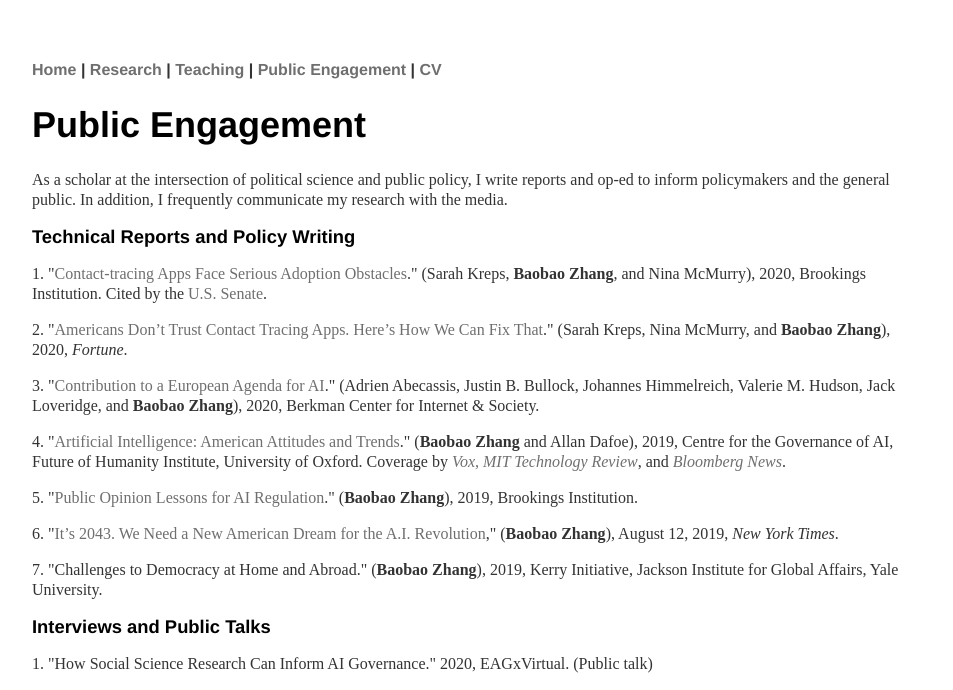
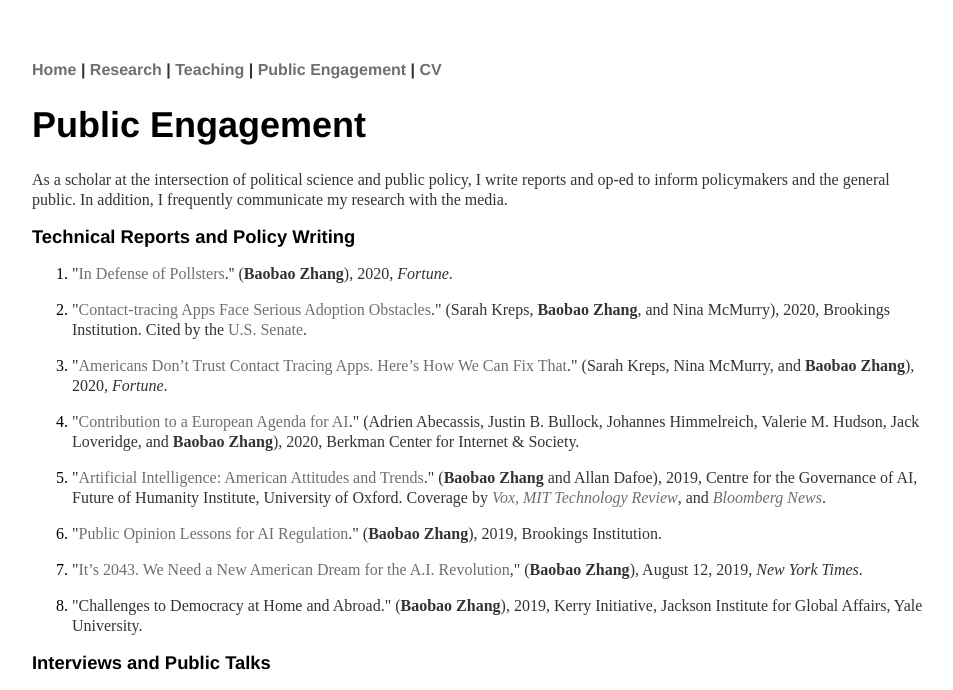
Before and after one commit to morganlivingston/baobaofzhang.github.io, a Jekyll site: the page built from public_engagement.html, in a window 1280 px wide and 1400 px high, cut to the strip 0-690 px from the top of the window. Shown: the whole strip, without its empty margins (160-1113 px from the left). Built offline with Jekyll 4.4.1, drawn with Linux system fonts in a browser that asks for light colours; some of the changed text lies outside the part shown.

Commit message:
Update public engagement page

```diff
--- a/public_engagement.html
+++ b/public_engagement.html
@@ -11,47 +11,79 @@ title: Baobao Zhang | Public Engagement
 			<h2>Technical Reports and Policy Writing</h2>
 
 
-<p> 1. "<a href="https://www.brookings.edu/techstream/contact-tracing-apps-face-serious-adoption-obstacles/">Contact-tracing Apps Face Serious Adoption Obstacles</a>." (Sarah Kreps, <b>Baobao Zhang</b>, and Nina McMurry), 2020, Brookings Institution. Cited by the <a href="https://www.hirono.senate.gov/download/20200728-public-health-data-release">U.S. Senate</a>. </p>
+<ol>
 
-<p> 2. "<a href="https://fortune.com/2020/08/17/contact-tracing-privacy-coronavirus-google-apple/">Americans Don’t Trust Contact Tracing Apps. Here’s How We Can Fix That</a>." (Sarah Kreps, Nina McMurry, and <b>Baobao Zhang</b>), 2020, <i>Fortune</i>.
+<li>
+  <p>"<a href="https://fortune.com/2020/11/12/2020-election-polls-surveys-trust/">In Defense of Pollsters</a>.'' (<b>Baobao Zhang</b>), 2020, <i>Fortune</i>.</p>
+</li>
 
-<p> 3. "<a href="https://medium.com/berkman-klein-center/contribution-to-a-european-agenda-for-ai-13593e71202f">Contribution to a European Agenda for AI</a>." (Adrien Abecassis, Justin B. Bullock, Johannes Himmelreich, Valerie M. Hudson, Jack Loveridge, and <b>Baobao Zhang</b>), 2020, Berkman Center for Internet & Society.</p>
+<li>
+<p>"<a href="https://www.brookings.edu/techstream/contact-tracing-apps-face-serious-adoption-obstacles/">Contact-tracing Apps Face Serious Adoption Obstacles</a>." (Sarah Kreps, <b>Baobao Zhang</b>, and Nina McMurry), 2020, Brookings Institution. Cited by the <a href="https://www.hirono.senate.gov/download/20200728-public-health-data-release">U.S. Senate</a>. </p>
+</li>
 
-<p> 4. "<a href="https://governanceai.github.io/US-Public-Opinion-Report-Jan-2019/">Artificial Intelligence: American Attitudes and Trends</a>." (<b>Baobao Zhang</b> and Allan Dafoe), 2019, Centre for the Governance of AI, Future of Humanity Institute, University of Oxford. Coverage by <a href="https://www.vox.com/future-perfect/2019/1/9/18174081/fhi-govai-ai-safety-american-public-worried-ai-catastrophe"><i>Vox</i><a>, <a href="https://www.technologyreview.com/2019/01/10/1508/americans-want-to-regulate-ai-but-dont-trust-anyone-to-do-it/"><i>MIT Technology Review</i></a>, and <a href="https://www.bloomberg.com/news/articles/2019-01-10/u-s-military-trusted-more-than-google-facebook-to-develop-ai"><i>Bloomberg News</i></a>.</p>
+<li>
+<p>"<a href="https://fortune.com/2020/08/17/contact-tracing-privacy-coronavirus-google-apple/">Americans Don’t Trust Contact Tracing Apps. Here’s How We Can Fix That</a>." (Sarah Kreps, Nina McMurry, and <b>Baobao Zhang</b>), 2020, <i>Fortune</i>.</p>
+</li>
 
-<p> 5. "<a href="https://www.brookings.edu/research/public-opinion-lessons-for-ai-regulation/">Public Opinion Lessons for AI Regulation</a>." (<b>Baobao Zhang</b>), 2019, Brookings Institution.</p>
+<li>
+<p>"<a href="https://medium.com/berkman-klein-center/contribution-to-a-european-agenda-for-ai-13593e71202f">Contribution to a European Agenda for AI</a>." (Adrien Abecassis, Justin B. Bullock, Johannes Himmelreich, Valerie M. Hudson, Jack Loveridge, and <b>Baobao Zhang</b>), 2020, Berkman Center for Internet & Society.</p>
+</li>
 
-<p> 6. "<a href="https://www.nytimes.com/2019/08/12/opinion/ubi-automation-ai.html">It’s 2043. We Need a New American Dream for the A.I. Revolution</a>," (<b>Baobao Zhang</b>), August 12, 2019, <i>New York Times</i>.</p>
+<li>
+<p>"<a href="https://governanceai.github.io/US-Public-Opinion-Report-Jan-2019/">Artificial Intelligence: American Attitudes and Trends</a>." (<b>Baobao Zhang</b> and Allan Dafoe), 2019, Centre for the Governance of AI, Future of Humanity Institute, University of Oxford. Coverage by <a href="https://www.vox.com/future-perfect/2019/1/9/18174081/fhi-govai-ai-safety-american-public-worried-ai-catastrophe"><i>Vox</i><a>, <a href="https://www.technologyreview.com/2019/01/10/1508/americans-want-to-regulate-ai-but-dont-trust-anyone-to-do-it/"><i>MIT Technology Review</i></a>, and <a href="https://www.bloomberg.com/news/articles/2019-01-10/u-s-military-trusted-more-than-google-facebook-to-develop-ai"><i>Bloomberg News</i></a>.</p>
+</li>
 
-<p> 7. "Challenges to Democracy at Home and Abroad." (<b>Baobao Zhang</b>), 2019, Kerry Initiative, Jackson Institute for Global Affairs, Yale University. </p>
+<li>
+<p> "<a href="https://www.brookings.edu/research/public-opinion-lessons-for-ai-regulation/">Public Opinion Lessons for AI Regulation</a>." (<b>Baobao Zhang</b>), 2019, Brookings Institution.</p>
+</li>
+
+<li>
+<p> "<a href="https://www.nytimes.com/2019/08/12/opinion/ubi-automation-ai.html">It’s 2043. We Need a New American Dream for the A.I. Revolution</a>," (<b>Baobao Zhang</b>), August 12, 2019, <i>New York Times</i>.</p>
+</li>
+
+<li>
+<p>"Challenges to Democracy at Home and Abroad." (<b>Baobao Zhang</b>), 2019, Kerry Initiative, Jackson Institute for Global Affairs, Yale University. </p>
+</li>
+
+</ol>
 
 <h2>Interviews and Public Talks</h2>
 
-<p> 1. "How Social Science Research Can Inform AI Governance." 2020, EAGxVirtual. (Public talk)</p>
+<ol>
+
+<li>
+<p>"How Social Science Research Can Inform AI Governance." 2020, EAGxVirtual. (Public talk)</p>
 
 <div class="video-responsive">
 <iframe width="560" height="315" src="https://www.youtube.com/embed/eTkvtHymI9s" frameborder="0" allow="accelerometer; autoplay; encrypted-media; gyroscope; picture-in-picture" allowfullscreen></iframe>
 </div>
+</li>
 
-<p> 2. "Artificial Intelligence: The Global Race for the New Frontier." 2020, PBS Great Decisions in Foreign Policy. (TV documentary interview) </p>
+<li>
+<p>"Artificial Intelligence: The Global Race for the New Frontier." 2020, PBS Great Decisions in Foreign Policy. (TV documentary interview) </p>
 
 <div class="video-responsive">
 <iframe width="560" height="315" src="https://www.youtube.com/embed/1tdIBdZ0KSg" frameborder="0" allow="accelerometer; autoplay; encrypted-media; gyroscope; picture-in-picture" allowfullscreen></iframe>
 </div>
+</li>
 
-<p> 3. "Lessons of History, Law, and Public Opinion for AI Development." 2019, Brookings Institution. (Panelist) </p>
+<li>
+<p>"Lessons of History, Law, and Public Opinion for AI Development." 2019, Brookings Institution. (Panelist) </p>
 
 <div class="video-responsive">
 <iframe width="560" height="315" src="https://www.youtube.com/embed/olSN69ND2i0" frameborder="0" allow="accelerometer; autoplay; encrypted-media; gyroscope; picture-in-picture" allowfullscreen></iframe>
 </div>
+</li>
 
-<p> 4. "Artificial Intelligence: American Attitudes and Trends with Baobao Zhang." 2019, Future of Life Institute. (Podcast interview) </p>
+<li>
+<p>"Artificial Intelligence: American Attitudes and Trends with Baobao Zhang." 2019, Future of Life Institute. (Podcast interview) </p>
 
 <div class="video-responsive">
 <iframe width="560" height="300" scrolling="no" frameborder="no" allow="autoplay" src="https://w.soundcloud.com/player/?url=https%3A//api.soundcloud.com/tracks/564175824&color=%23ff5500&auto_play=false&hide_related=false&show_comments=true&show_user=true&show_reposts=false&show_teaser=true&visual=true"></iframe><div style="font-size: 10px; color: #cccccc;line-break: anywhere;word-break: normal;overflow: hidden;white-space: nowrap;text-overflow: ellipsis; font-family: Interstate,Lucida Grande,Lucida Sans Unicode,Lucida Sans,Garuda,Verdana,Tahoma,sans-serif;font-weight: 100;"><a href="https://soundcloud.com/futureoflife" title="Future of Life Institute" target="_blank" style="color: #cccccc; text-decoration: none;">Future of Life Institute</a> · <a href="https://soundcloud.com/futureoflife/artificial-intelligence-american-attitudes-and-trends-with-baobao-zhang" title="Artificial Intelligence: American Attitudes and Trends with Baobao Zhang" target="_blank" style="color: #cccccc; text-decoration: none;">Artificial Intelligence: American Attitudes and Trends with Baobao Zhang</a></div>
 </div>
+</li>
 
-<p> </p>
+</ol>
 
 
 <script>
```
Also changed, not shown: 1 other file.
